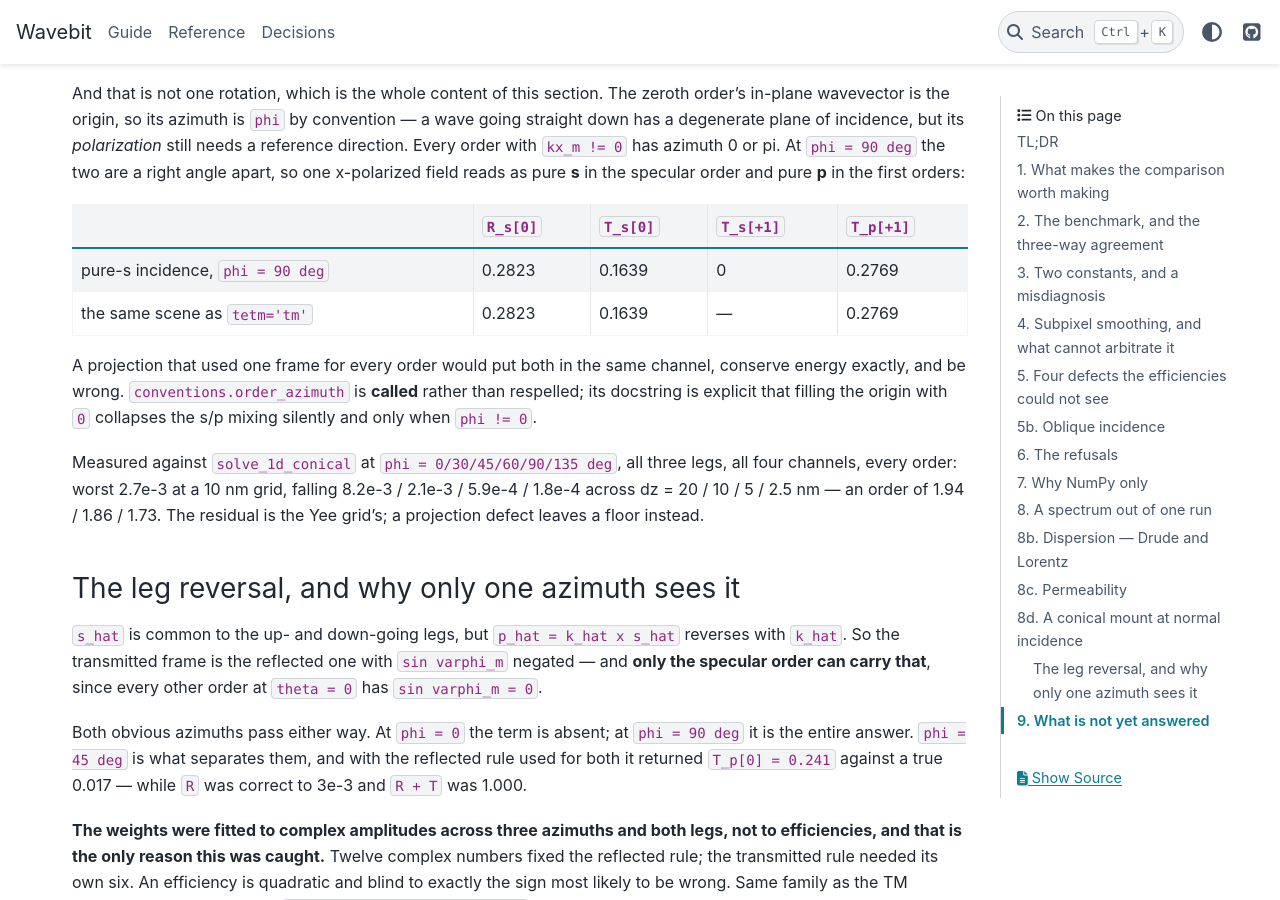
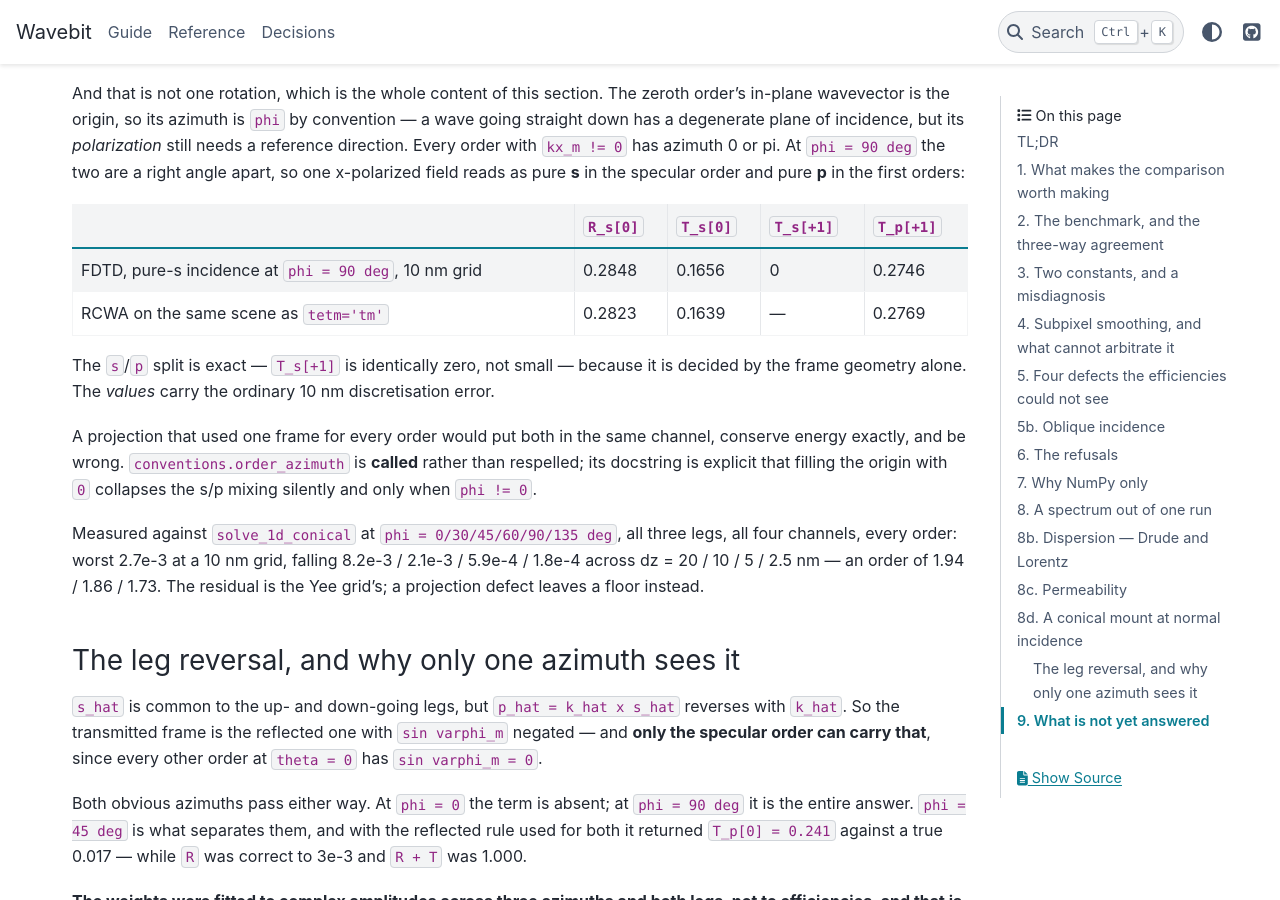
Before and after one commit to fieldalgo/wavebit, a Sphinx documentation site: the page built from docs/fdtd.md, in a window 1280 px wide and 900 px high, scrolled down 13487 px. Built offline with Sphinx 7.4.7 and the PyData theme 0.15.4, drawn with Linux system fonts in a browser that asks for light colours.

Commit message:
docs(fdtd): the 8d table put RCWA's numbers in the FDTD row
It read as if the two agreed to four digits. They do not: the 10 nm grid gives
0.2848 / 0.1656 / 0 / 0.2746 against RCWA's 0.2823 / 0.1639 / - / 0.2769. What IS exact is the
s/p split -- `T_s[+1]` is identically zero, not small, because the frame geometry alone
decides it -- and that is the claim the table exists to make.

Co-Authored-By: Claude Opus 5 <noreply@anthropic.com>

```diff
--- a/docs/fdtd.md
+++ b/docs/fdtd.md
@@ -546,8 +546,11 @@ order and pure **p** in the first orders:
 
 | | `R_s[0]` | `T_s[0]` | `T_s[+1]` | `T_p[+1]` |
 |---|---|---|---|---|
-| pure-s incidence, `phi = 90 deg` | 0.2823 | 0.1639 | 0 | 0.2769 |
-| the same scene as `tetm='tm'` | 0.2823 | 0.1639 | — | 0.2769 |
+| FDTD, pure-s incidence at `phi = 90 deg`, 10 nm grid | 0.2848 | 0.1656 | 0 | 0.2746 |
+| RCWA on the same scene as `tetm='tm'` | 0.2823 | 0.1639 | — | 0.2769 |
+
+The `s`/`p` split is exact — `T_s[+1]` is identically zero, not small — because it is decided
+by the frame geometry alone. The *values* carry the ordinary 10 nm discretisation error.
 
 A projection that used one frame for every order would put both in the same channel, conserve
 energy exactly, and be wrong. `conventions.order_azimuth` is **called** rather than respelled;
```
